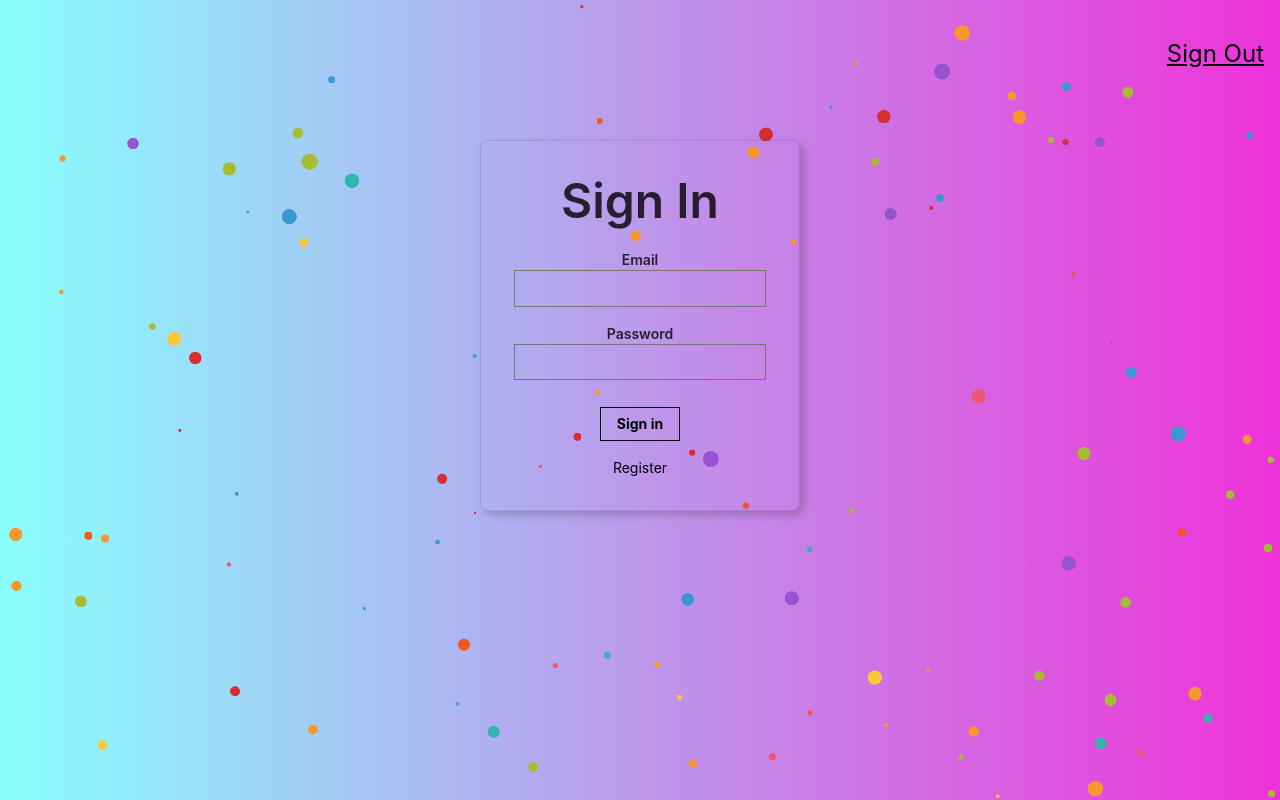
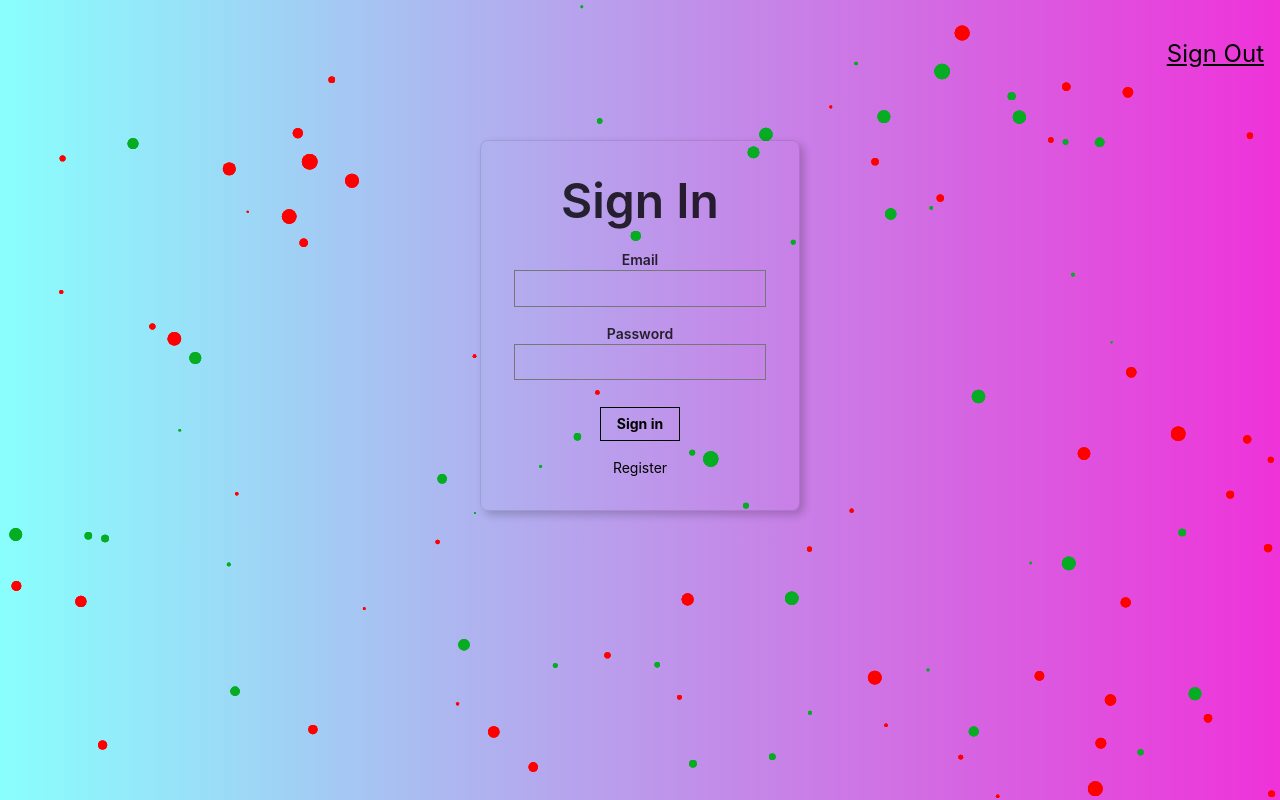
Before and after one commit to habib7042/smartbrain, a React (Create React App) app: page / in a window 1280 px wide. Built offline with nearby package versions, Linux system fonts and the light colour scheme; what clarifai would draw is missing.

Commit message:
Update Style.js

```diff
--- a/src/components/Particles/Style.js
+++ b/src/components/Particles/Style.js
@@ -35,15 +35,8 @@ const partStyle = {
           particles: {
             color: {
               value: [
-              "#3998D0",
-              "#2EB6AF",
-              "#A9BD33",
-              "#FEC73B",
-        "#F89930",
-        "#F45623",
-        "#D62E32",
-        "#EB586E",
-        "#9952CF"
+              "#ff0000",
+              "#06ad22"
               ],
             },
             destroy: {
```
